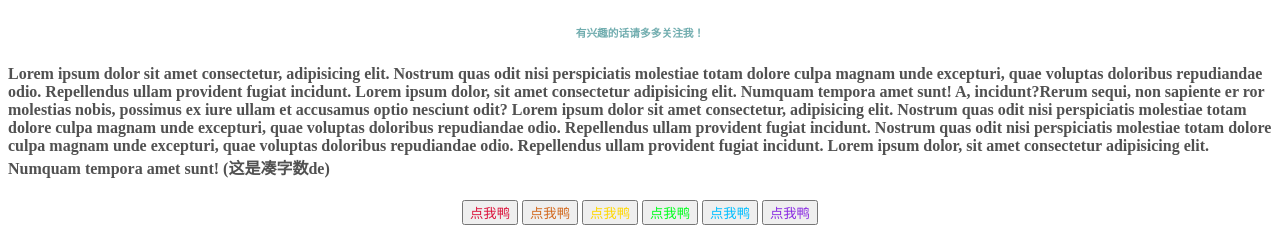
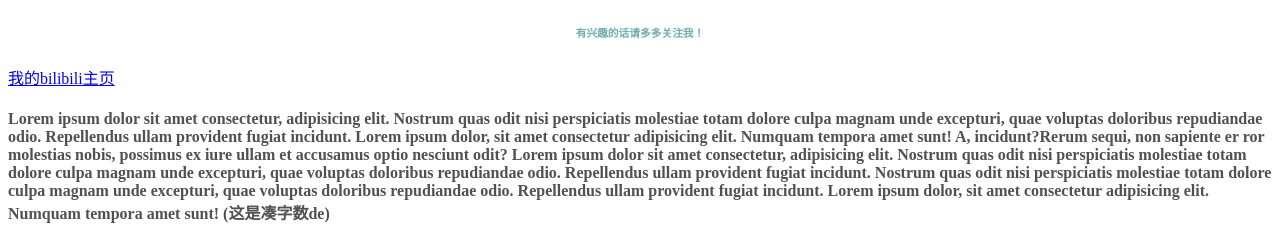
Before and after one commit to zero-then-one/Ling, a plain HTML site: page index.html in a window 1280 px wide. Shown: the part 211-453 px from the top of the page. Drawn offline with Linux system fonts and the light colour scheme.

Commit message:
Update index.html

```diff
--- a/index.html
+++ b/index.html
@@ -17,6 +17,9 @@
 
 
      <h6 style="color: rgb(113, 173, 175);"><center>有兴趣的话请多多关注我！</center></h6>
+  <a href=“https://space.bilibili.com/356551688?spm_id_from=333.337.0.0">我的bilibili主页</a>
+
+
 
      <!-- 段落标签 p -->
 
```
